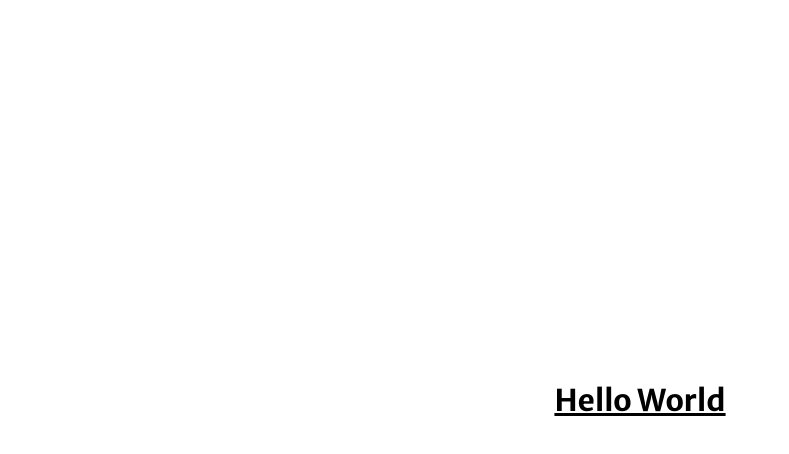
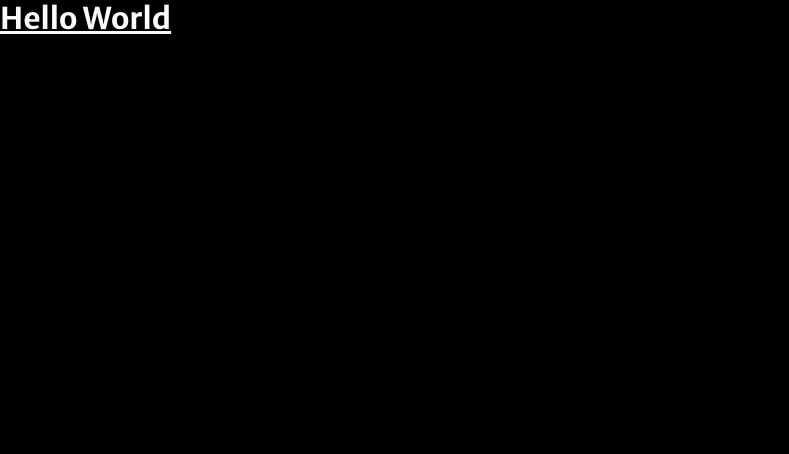
Before and after one commit to dkshs/spotlie, a Next.js app in the folder frontend/: page / in a window 1280 px wide. Shown: the top 454 px of the page, without its empty margins (0-789 px from the left). Built offline with nearby package versions, Linux system fonts and the light colour scheme.

Commit message:
feat(frontend): adding shadcn/ui with custom colors

```diff
--- a/frontend/package.json
+++ b/frontend/package.json
@@ -14,9 +14,14 @@
   "dependencies": {
     "@clerk/nextjs": "^4.27.5",
     "@t3-oss/env-nextjs": "^0.7.1",
+    "class-variance-authority": "^0.7.0",
+    "clsx": "^2.0.0",
+    "lucide-react": "^0.297.0",
     "next": "14.0.4",
     "react": "^18",
     "react-dom": "^18",
+    "tailwind-merge": "^2.1.0",
+    "tailwindcss-animate": "^1.0.7",
     "zod": "^3.22.4"
   },
   "devDependencies": {
--- a/frontend/src/app/globals.css
+++ b/frontend/src/app/globals.css
@@ -3,10 +3,47 @@
 @tailwind utilities;
 
 @layer base {
+  :root {
+    --background: 0 0% 0%;
+    --foreground: 210 20% 98%;
+
+    --card: 0, 0%, 0%;
+    --card-foreground: 210 20% 98%;
+
+    --popover: 0, 0%, 0%;
+    --popover-foreground: 210 20% 98%;
+
+    --primary: 262 83% 60%;
+    --primary-foreground: 210 20% 98%;
+
+    --secondary: 240 6% 10%;
+    --secondary-foreground: 210 20% 98%;
+
+    --muted: 240 6% 10%;
+    --muted-foreground: 217.9 10.6% 64.9%;
+
+    --accent: 240 6% 10%;
+    --accent-foreground: 210 20% 98%;
+
+    --destructive: 0 62.8% 30.6%;
+    --destructive-foreground: 210 20% 98%;
+
+    --border: 240 6% 10%;
+    --input: 240 6% 10%;
+    --ring: 262 83% 60%;
+
+    --radius: 0.5rem;
+  }
+}
+
+@layer base {
+  * {
+    @apply border-border selection:bg-primary/30;
+  }
   html {
     @apply scroll-smooth;
   }
   body {
-    @apply flex h-screen w-full flex-col items-center justify-center font-merriweatherSans;
+    @apply bg-background font-merriweatherSans text-foreground;
   }
 }
--- /dev/null
+++ b/frontend/src/lib/utils.ts
@@ -0,0 +1,6 @@
+import { type ClassValue, clsx } from "clsx";
+import { twMerge } from "tailwind-merge";
+
+export function cn(...inputs: ClassValue[]) {
+  return twMerge(clsx(inputs));
+}
--- a/frontend/tailwind.config.ts
+++ b/frontend/tailwind.config.ts
@@ -1,18 +1,73 @@
-import type { Config } from "tailwindcss";
-
-const config: Config = {
-  content: [
-    "./src/app/**/*.{js,ts,jsx,tsx,mdx}",
-    "./src/components/**/*.{js,ts,jsx,tsx,mdx}",
-  ],
+/** @type {import('tailwindcss').Config} */
+module.exports = {
+  content: ["./src/components/**/*.{ts,tsx}", "./src/app/**/*.{ts,tsx}"],
   theme: {
+    container: {
+      center: true,
+      padding: "2rem",
+      screens: {
+        "2xl": "1400px",
+      },
+    },
     extend: {
       fontFamily: {
         merriweatherSans: "var(--font-merriweather-sans)",
       },
+      colors: {
+        border: "hsl(var(--border))",
+        input: "hsl(var(--input))",
+        ring: "hsl(var(--ring))",
+        background: "hsl(var(--background))",
+        foreground: "hsl(var(--foreground))",
+        primary: {
+          DEFAULT: "hsl(var(--primary))",
+          foreground: "hsl(var(--primary-foreground))",
+        },
+        secondary: {
+          DEFAULT: "hsl(var(--secondary))",
+          foreground: "hsl(var(--secondary-foreground))",
+        },
+        destructive: {
+          DEFAULT: "hsl(var(--destructive))",
+          foreground: "hsl(var(--destructive-foreground))",
+        },
+        muted: {
+          DEFAULT: "hsl(var(--muted))",
+          foreground: "hsl(var(--muted-foreground))",
+        },
+        accent: {
+          DEFAULT: "hsl(var(--accent))",
+          foreground: "hsl(var(--accent-foreground))",
+        },
+        popover: {
+          DEFAULT: "hsl(var(--popover))",
+          foreground: "hsl(var(--popover-foreground))",
+        },
+        card: {
+          DEFAULT: "hsl(var(--card))",
+          foreground: "hsl(var(--card-foreground))",
+        },
+      },
+      borderRadius: {
+        lg: "var(--radius)",
+        md: "calc(var(--radius) - 2px)",
+        sm: "calc(var(--radius) - 4px)",
+      },
+      keyframes: {
+        "accordion-down": {
+          from: { height: 0 },
+          to: { height: "var(--radix-accordion-content-height)" },
+        },
+        "accordion-up": {
+          from: { height: "var(--radix-accordion-content-height)" },
+          to: { height: 0 },
+        },
+      },
+      animation: {
+        "accordion-down": "accordion-down 0.2s ease-out",
+        "accordion-up": "accordion-up 0.2s ease-out",
+      },
     },
   },
-  plugins: [],
+  plugins: [require("tailwindcss-animate")],
 };
-
-export default config;
```
Also changed, not shown: frontend/components.json (added), 1 other file (tests, documents, lock files or other folders).
